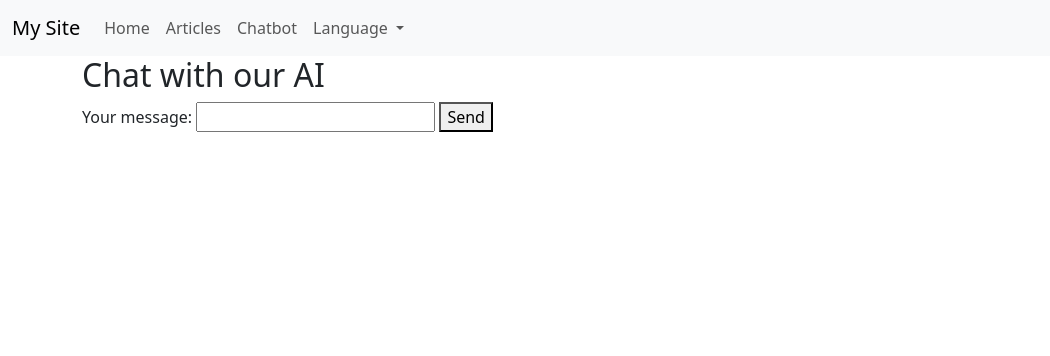
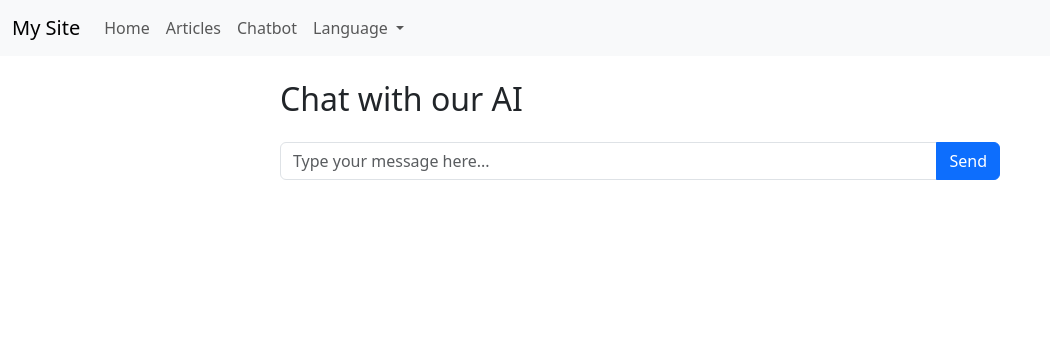
Before and after one commit to LevillainG/chatbotwebapi, a Django app: page /chatbot/ in a window 1280 px wide. Shown: the top 356 px of the page, without its empty margins (0-1050 px from the left). Run offline with Django 5.2, Linux system fonts and the light colour scheme; some libraries are stand-ins or nearby versions.

Commit message:
Add files via upload

```diff
--- a/multilang_site/main/templates/main/chatbot.html
+++ b/multilang_site/main/templates/main/chatbot.html
@@ -4,14 +4,24 @@
 {% block title %}{% trans 'Chatbot' %}{% endblock %}
 
 {% block content %}
-<h2>{% trans 'Chat with our AI' %}</h2>
-<form id="chatbot-form" method="post">
-    {% csrf_token %}
-    <label for="message">{% trans 'Your message:' %}</label>
-    <input type="text" id="message" name="message" required>
-    <button type="submit">{% trans 'Send' %}</button>
-</form>
-<div id="response"></div>
+<div class="container">
+    <div class="row">
+        <div class="col-md-8 offset-md-2">
+            <h2 class="mt-4 mb-3">{% trans 'Chat with our AI' %}</h2>
+            <div id="chat-container" class="mb-4">
+                <!-- Chat messages will be dynamically added here -->
+            </div>
+            <form id="chatbot-form" method="post">
+                {% csrf_token %}
+                <div class="input-group">
+                    <input type="text" id="message" name="message" class="form-control" placeholder="{% trans 'Type your message here...' %}" required>
+                    <button type="submit" class="btn btn-primary">{% trans 'Send' %}</button>
+                </div>
+            </form>
+            <div id="response" class="mt-4"></div>
+        </div>
+    </div>
+</div>
 
 <script>
 document.getElementById('chatbot-form').onsubmit = function(event) {
@@ -36,12 +46,17 @@ document.getElementById('chatbot-form').onsubmit = function(event) {
         return response.json();
     })
     .then(data => {
-        const responseDiv = document.getElementById('response');
-        if (data.response) {
-            responseDiv.innerHTML = `<p>${data.response}</p>`;
-        } else {
-            responseDiv.innerHTML = `<p>Error: ${data.error}</p>`;
-        }
+        const chatContainer = document.getElementById('chat-container');
+        const userMessageHTML = `<div class="message me">${message}</div>`;
+        const botResponseHTML = `<div class="message bot">${data.response}</div>`;
+
+        // Append user message and bot response to chat container
+        chatContainer.innerHTML += userMessageHTML + botResponseHTML;
+        // Scroll to bottom of chat container
+        chatContainer.scrollTop = chatContainer.scrollHeight;
+
+        // Clear input field
+        document.getElementById('message').value = '';
     })
     .catch(error => {
         console.error('Error:', error);
@@ -49,4 +64,29 @@ document.getElementById('chatbot-form').onsubmit = function(event) {
     });
 };
 </script>
+
+<style>
+    /* Basic styles for the chat messages */
+    .message {
+        margin-bottom: 10px;
+        padding: 8px 12px;
+        border-radius: 5px;
+        max-width: 70%;
+        word-wrap: break-word;
+    }
+
+    /* Styles for user's messages */
+    .me {
+        background-color: #007bff;
+        color: #fff;
+        align-self: flex-end;
+    }
+
+    /* Styles for bot's messages */
+    .bot {
+        background-color: #f8f9fa;
+        color: #000;
+        align-self: flex-start;
+    }
+</style>
 {% endblock %}
```
